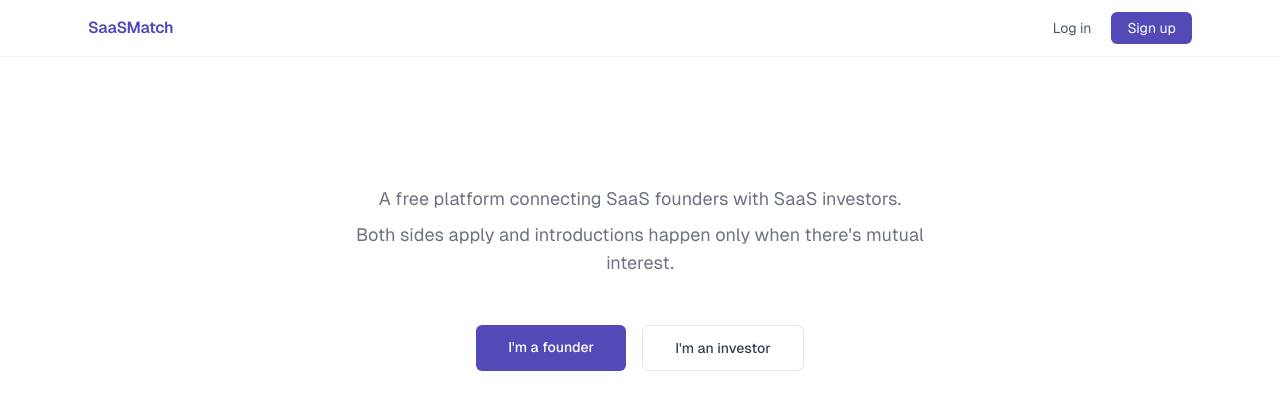
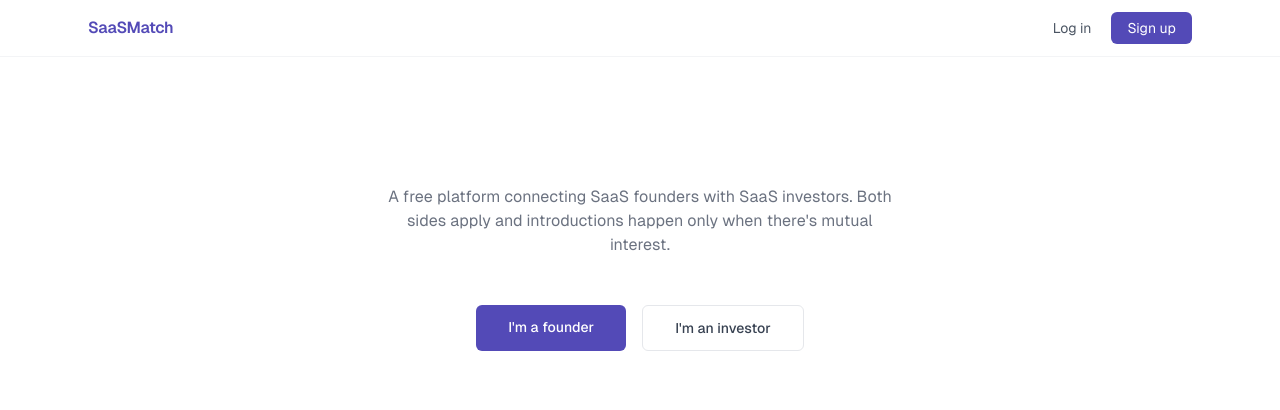
Before and after one commit to sammyabdullah/SaaSMatch, a Next.js app: page / in a window 1280 px wide. Shown: the top 410 px of the page. Built offline with nearby package versions, Linux system fonts and the light colour scheme; no server answers.

Commit message:
Tighten homepage copy into single paragraph to prevent orphan word
https://claude.ai/code/session_0124ZtkrsFSECgwA8MuUfH7U

```diff
--- a/app/page.tsx
+++ b/app/page.tsx
@@ -3,11 +3,8 @@ import Link from 'next/link'
 export default function Home() {
   return (
     <div className="max-w-2xl mx-auto px-6 py-32 text-center">
-      <p className="text-gray-500 text-lg mb-2">
-        A free platform connecting SaaS founders with SaaS investors.
-      </p>
-      <p className="text-gray-500 text-lg mb-12">
-        Both sides apply and introductions happen only when there&apos;s mutual interest.
+      <p className="text-gray-500 text-base mb-12 max-w-lg mx-auto">
+        A free platform connecting SaaS founders with SaaS investors. Both sides apply and introductions happen only when there&apos;s mutual interest.
       </p>
       <div className="flex flex-col sm:flex-row gap-4 justify-center">
         <Link
```
